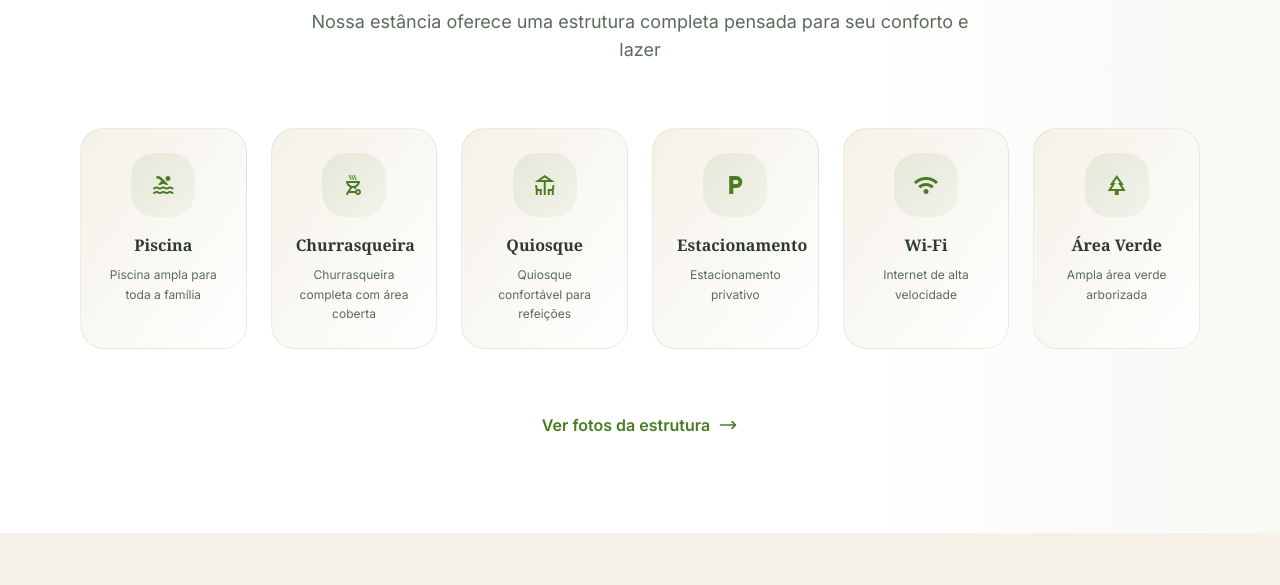
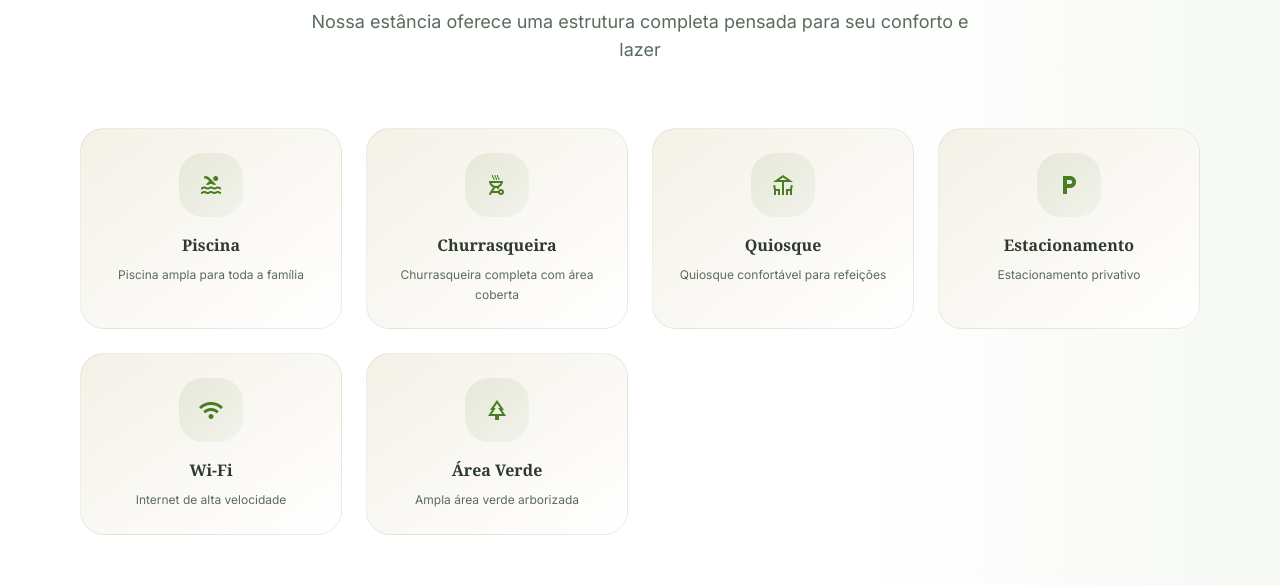
Before and after one commit to ndrd79/landinmenin, a Next.js app: page / in a window 1280 px wide. Shown: the part 1967-2552 px from the top of the page. Built offline with nearby package versions, Linux system fonts and the light colour scheme; no server answers; the database is empty.

Commit message:
fix: ignore inactive structure items and limit display to 8 items on landing page

```diff
--- a/src/app/page.tsx
+++ b/src/app/page.tsx
@@ -68,6 +68,9 @@ export default async function Home() {
     ?.filter((f: GaleriaType) => f.secao === 'sobre' && f.ativo)
     ?.sort((a, b) => b.ordem - a.ordem)[0]?.url
   const galeriaFotos = (fotos as GaleriaType[] | null)?.filter((f: GaleriaType) => f.secao === 'galeria' && f.ativo)
+  const displayItensEstrutura = (itensEstrutura as any[] | null)
+    ?.filter(item => item.ativo)
+    ?.slice(0, 8)
 
   return (
     <main className="min-h-screen">
@@ -78,7 +81,7 @@ export default async function Home() {
 
       <Sobre imageUrl={sobreImage} />
 
-      <Estrutura itens={itensEstrutura || undefined} />
+      <Estrutura itens={displayItensEstrutura || undefined} />
 
       <Galeria fotos={galeriaFotos || undefined} />
 
--- a/src/components/site/Estrutura.tsx
+++ b/src/components/site/Estrutura.tsx
@@ -83,7 +83,7 @@ export default function Estrutura({ itens }: EstruturaProps) {
                 </div>
 
                 {/* Grid of Items */}
-                <div className="grid grid-cols-2 md:grid-cols-3 lg:grid-cols-6 gap-6">
+                <div className="grid grid-cols-2 md:grid-cols-3 lg:grid-cols-4 gap-6">
                     {displayItens.map((item, index) => (
                         <div
                             key={item.id}
```
